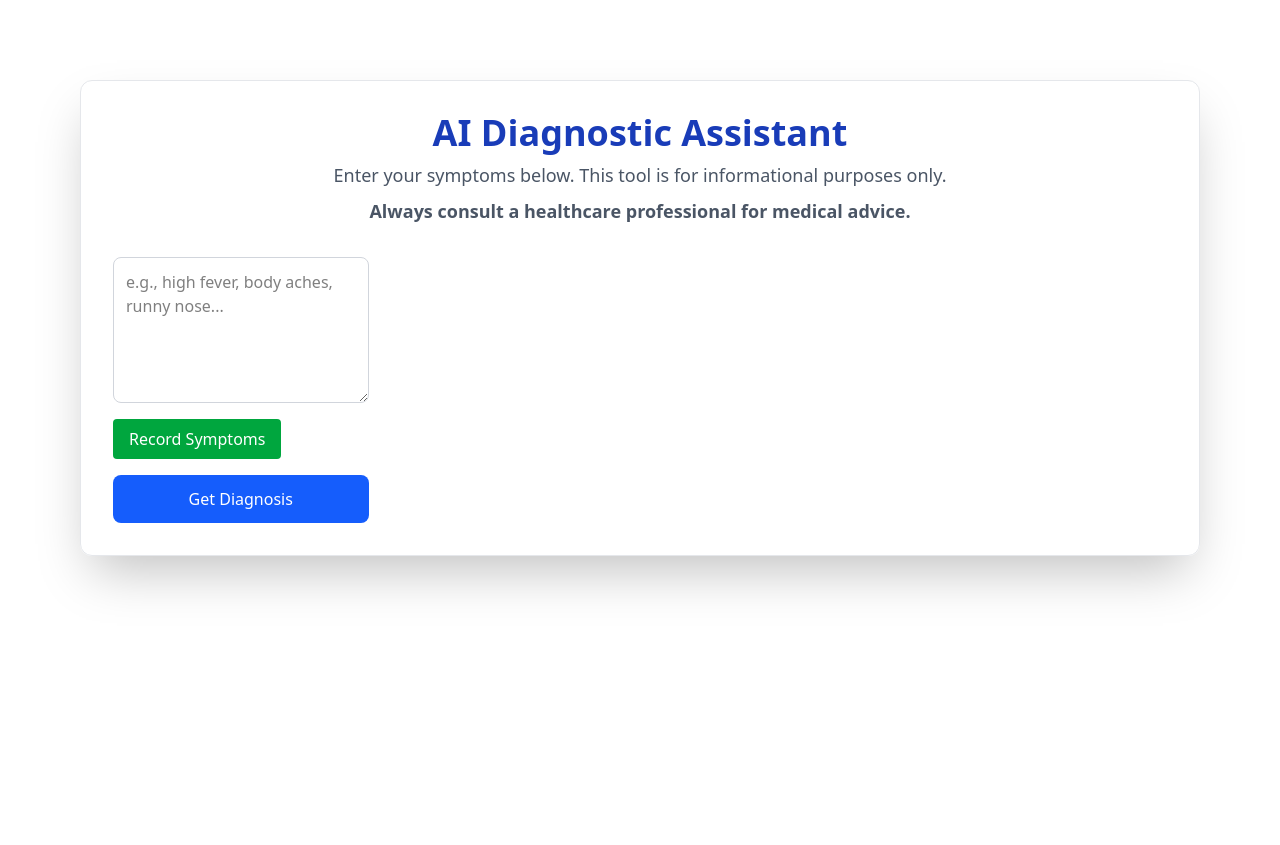
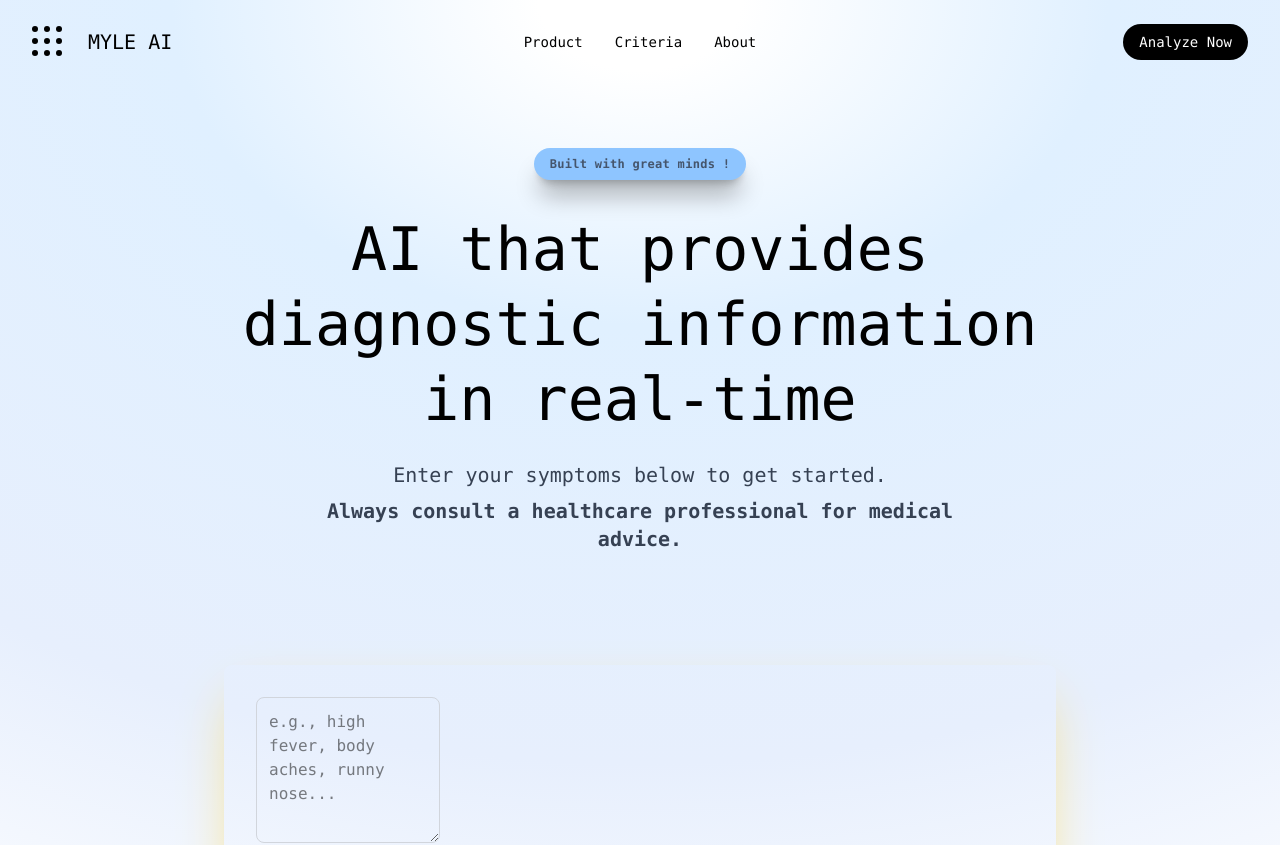
Before and after one commit to NABADEEP069/MYLE-AI, a Next.js app: page / in a window 1280 px wide. Shown: the top 845 px of the page. Before the commit the page ends 800 px from the top, so only its background shows below. Built offline with nearby package versions, Linux system fonts and the light colour scheme.

Commit message:
ini. frontend part #1

```diff
--- a/src/app/page.tsx
+++ b/src/app/page.tsx
@@ -2,6 +2,7 @@
 import { useHotkeys } from "react-hotkeys-hook";
 import { useRef, useState, FormEvent } from 'react';
 import SpeechToTextInput from "./components/SpeechToTextInput";
+
 
 interface Reference {
   title: string;
@@ -74,24 +75,84 @@
     }
   };
 
+  const PrimaryButton = ({ children, onClick, disabled }: { children: React.ReactNode; onClick?: () => void; disabled?: boolean }) => (
+    <button
+      onClick={onClick}
+      disabled={disabled}
+      className="bg-black text-white px-4 py-2 rounded-full text-sm hover:bg-gray-800 disabled:opacity-50 disabled:cursor-not-allowed transition-colors"
+    >
+      {children}
+    </button>
+  );
+
+  const OutlineButton = ({ children, onClick }: { children: React.ReactNode; onClick?: () => void }) => (
+    <button
+      onClick={onClick}
+      className="border border-black text-black px-4 py-2 text-sm rounded-full bg-transparent hover:bg-black/10 flex items-center gap-2 transition-colors"
+    >
+      {children}
+    </button>
+  );
+
   return (
-    <main className="flex flex-col items-center min-h-screen p-8 lg:p-20">
-      <div className="w-full p-8 rounded-xl shadow-2xl border border-gray-200">
-        <h1 className="text-4xl font-semibold text-blue-800 text-center mb-2">
-          AI Diagnostic Assistant
+    <div className="min-h-screen  [background:radial-gradient(125%_100%_at_50%_0%,_#FFF_6.32%,_#E0F0FF_29.28%,_#E7EFFD_68.68%,_#FFF_100%)] font-mono">
+      <header className="flex justify-between items-center px-8 py-6">
+        <div className="flex items-center space-x-6">
+          <div className="w-8 h-8 grid grid-cols-3 gap-1">
+            {[...Array(9)].map((_, i) => (
+              <div key={i} className="w-1.5 h-1.5 bg-black rounded-full"></div>
+            ))}
+          </div>
+          <span className="text-xl font-medium text-black">MYLE AI </span>
+        </div>
+       <nav className="absolute left-1/2 transform -translate-x-1/2 hidden md:flex space-x-8 text-sm">
+          <a href="#features" className="cursor-pointer text-black hover:text-gray-700">Product</a>
+          <a href="#criteria" className="cursor-pointer text-black hover:text-gray-700">Criteria</a>
+          <a href="#about" className="cursor-pointer text-black hover:text-gray-700">About</a>
+        </nav>
+
+        <a href="#features" className="no-underline">
+          <PrimaryButton>
+            Analyze Now
+          </PrimaryButton>
+        </a>
+      </header>
+
+
+      <main className="max-w-4xl mx-auto px-8 py-16 text-center">
+        <div className="inline-block bg-blue-300 shadow-xl/30  text-slate-600 font-bold  text-xs px-4 py-2 rounded-full mb-8 tracking-wide backdrop-blur-sm">
+          Built with great minds !
+        </div>
+
+
+        <h1 className="text-4xl md:text-6xl font-medium text-black mb-6 leading-tight">
+          AI that provides<br />
+          diagnostic information in real-time
         </h1>
-        <p className="text-center mb-8 text-lg text-gray-600">
-          Enter your symptoms below. This tool is for informational purposes only.
+
+
+        <p className="text-lg md:text-xl text-gray-700 mb-12 max-w-2xl mx-auto">
+          Enter your symptoms below to get started.
           <strong className="block mt-2">
             Always consult a healthcare professional for medical advice.
           </strong>
         </p>
-        <div className="flex flex-col lg:flex-row gap-8">
+
+        {/* Feature Buttons */}
+        <div id="features" className="flex flex-wrap justify-center gap-3 mb-16">
+
+          {/* eyat 3ta button dim for style */}
+
+        </div>
+
+        {/* AI Diagnostic Section */}
+        <div className=" rounded-lg p-8 shadow-2xl shadow-amber-300/60 max-w-4xl mx-auto mb-16 text-left">
+          <div className="w-full flex flex-col lg:flex-row gap-8">
             {/* Left Column: Input */}
-          <div className="flex-1/4">
+            <div className="flex-1 lg:w-1/4">
               <form onSubmit={handleSubmit} className="flex flex-col space-y-4">
                 <textarea
-                className="w-full p-3 border border-gray-300 rounded-lg text-base focus:outline-none focus:ring-2 focus:ring-blue-500 resize-y"
+                  className="w-full p-3 border border-gray-300 rounded-lg text-base focus:outline-none focus:ring-2 focus:ring-green-500 resize-y"
                   value={symptoms}
                   onChange={(e) => setSymptoms(e.target.value)}
                   placeholder="e.g., high fever, body aches, runny nose..."
@@ -101,28 +162,23 @@
                 <SpeechToTextInput
                   onTranscription={(text) => setSymptoms(prev => prev ? prev + ' ' + text : text)}
                 />
-              <button
-                ref={buttonRef}
-                type="submit"
-                className="px-5 py-3 bg-blue-600 text-white rounded-lg font-medium cursor-pointer transition-colors duration-200 enabled:hover:bg-blue-700 disabled:bg-gray-400 disabled:cursor-not-allowed"
-                disabled={isLoading}
-              >
+                <PrimaryButton disabled={isLoading}>
                   {isLoading ? 'Analyzing...' : 'Get Diagnosis'}
-              </button>
+                </PrimaryButton>
               </form>
               {isLoading && (
-              <div className="mx-auto my-8 border-4 border-gray-200 border-t-blue-600 rounded-full w-10 h-10 animate-spin"></div>
+                <div className="mx-auto my-8 border-4 border-gray-200 border-t-green-600 rounded-full w-10 h-10 animate-spin"></div>
               )}
               {error && <p className="text-red-600 text-center mt-4">{error}</p>}
             </div>
 
             {/* Right Column: Response */}
-          <div className="flex-3/4">
+            <div className="flex-3 lg:w-3/4">
               {result && (
                 <div className="p-6 bg-gray-50 border border-gray-300 rounded-lg">
                   {result.critical_warning ? (
                     <div className="bg-red-50 border border-red-500 text-red-600 p-4 rounded-lg">
-                    <h2 className="text-xl font-bold">🚨 Critical Warning!</h2>
+                      <h2 className="text-xl font-bold"> Critical Warning!</h2>
                       <p>{result.critical_warning}</p>
                       <p className="mt-2">
                         <strong>Please seek immediate medical attention.</strong>
@@ -130,7 +186,7 @@
                     </div>
                   ) : (
                     <>
-                    <h2 className="text-2xl text-blue-600 border-b-2 border-blue-600 pb-2 mb-6">
+                      <h2 className="text-2xl text-green-600 border-b-2 border-green-600 pb-2 mb-6">
                         Analysis Result
                       </h2>
                       {result.patient_summary && (
@@ -190,7 +246,7 @@
                           <ul className="list-disc pl-6">
                             {result.references.map((ref, idx) => (
                               <li key={idx}>
-                              <a href={ref.url} target="_blank" rel="noopener noreferrer" className="text-blue-700 underline">
+                                <a href={ref.url} target="_blank" rel="noopener noreferrer" className="text-green-700 underline">
                                   {ref.title}
                                 </a>
                               </li>
@@ -206,5 +262,6 @@
           </div>
         </div>
       </main>
+    </div>
   );
 }
```
Also changed, not shown: 1 other file (tests, documents, lock files or other folders). Lines whose indentation alone changed are shown as unchanged.
